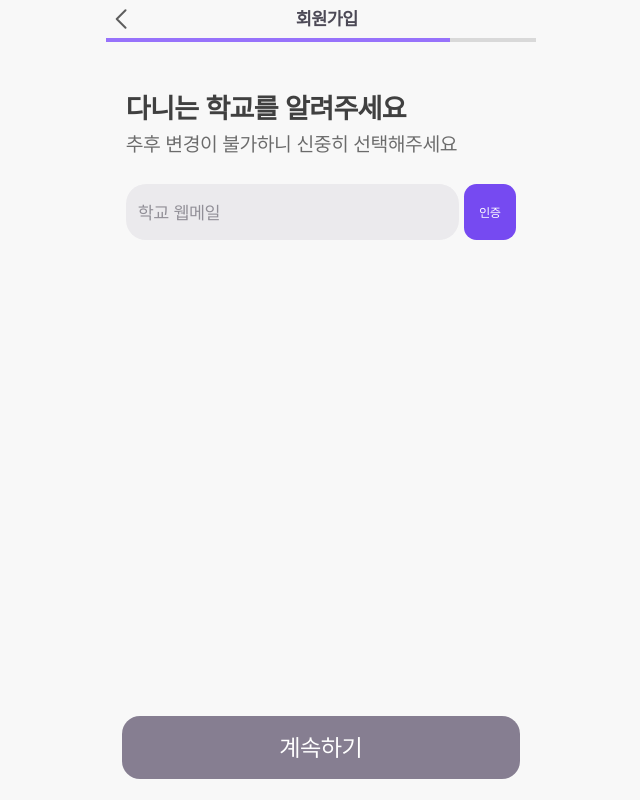
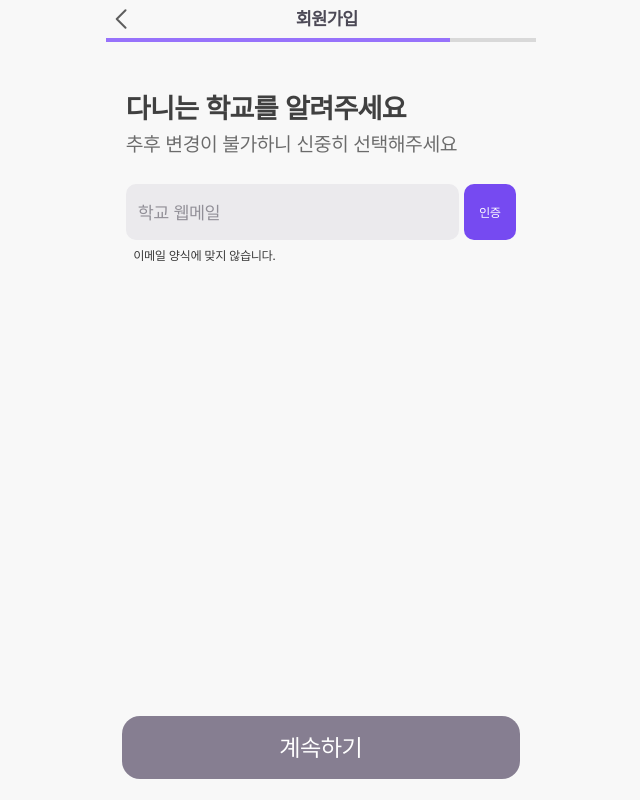
Before and after one commit to project-tingting/tingting_front, a Next.js app: page /join/university in a window 1280 px wide. Shown: the whole page, without its empty margins (319-959 px from the left). Built offline with nearby package versions, Linux system fonts and the light colour scheme; no server answers.

Commit message:
Feat: 전화번호 recoil 추가 및 이메일 정규표현식 수정

```diff
--- a/components/Join/FormElement.tsx
+++ b/components/Join/FormElement.tsx
@@ -8,11 +8,11 @@ type InputProps = {
 };
 
 export const StyledInput = styled.input<InputProps>`
-  ${(props) =>
-    props.sizing === 'large'
+  ${({ sizing }) =>
+    sizing === 'large'
       ? css`
           height: 5.6rem;
-          border-radius: 2rem;
+          border-radius: 1rem;
           padding: 1.2rem 0 1.1rem 1.2rem;
           background-color: ${({ theme }) => theme.colors.inputColor};
           color: #a7a7a7;
@@ -32,6 +32,7 @@ export const StyledInput = styled.input<InputProps>`
   &:focus {
     outline: none;
     border: 0.2rem solid ${({ theme }) => theme.colors.mainColor};
+    border-color: ${({ isIdValid, theme }) => !isIdValid && theme.colors.inputErrorColor};
   }
 
   &.error {
@@ -41,7 +42,7 @@ export const StyledInput = styled.input<InputProps>`
 
 export const ValidateButton = styled.button`
   width: 59px;
-  border-radius: 1.25rem;
+  border-radius: 1rem;
   background-color: ${({ theme }) => theme.colors.mainColor};
   color: ${({ theme }) => theme.colors.whiteColor};
   font-size: 1.25rem;
--- a/core/recoil/userInfoAtom.ts
+++ b/core/recoil/userInfoAtom.ts
@@ -10,5 +10,6 @@ export const userInfoState = atom<RegisterProps>({
     gender: '',
     userEmail: '',
     university: '',
+    phoneNumber: '',
   },
 });
--- a/pages/join/university.tsx
+++ b/pages/join/university.tsx
@@ -16,7 +16,7 @@ import InputMessage from '../../components/Join/InputMessage';
 
 export default function school() {
   const [schoolEmail, handleSchoolEmail] = useInput('');
-  const { handleClickValidateButton, data, isClickValidateButton } =
+  const { handleClickValidateButton, data, isClickValidateButton, isEmailValid } =
     useValidateUniversity(schoolEmail);
 
   const handleClickContinueButton = useCallback(() => {
@@ -36,9 +36,13 @@ export default function school() {
               sizing="large"
               placeholder="학교 웹메일"
               onChange={handleSchoolEmail}
+              isIdValid={isEmailValid}
             />
-            <ValidateButton onClick={handleClickValidateButton}>인증</ValidateButton>
+            <ValidateButton onClick={handleClickValidateButton} disabled={!isEmailValid}>
+              인증
+            </ValidateButton>
           </FormContainer>
+          {!isEmailValid && <InputMessage text="이메일 양식에 맞지 않습니다." />}
           {isClickValidateButton && !data && (
             <InputMessage text="인증메일을 보냈습니다. 메일을 확인해주세요." />
           )}
--- a/types/user.ts
+++ b/types/user.ts
@@ -10,4 +10,5 @@ export interface RegisterProps {
   gender: string;
   userEmail: string;
   university: string;
+  phoneNumber: string;
 }
--- a/util/checkIdValid.ts
+++ b/util/checkIdValid.ts
@@ -4,8 +4,8 @@ export const checkIdValid = (id: string): boolean => {
 };
 
 export const checkSchoolEmailValid = (email: string): boolean => {
-  console.log('hi');
-  return true;
+  const regExp = /^[0-9a-zA-Z]([-_.]?[0-9a-zA-Z])*@[0-9a-zA-Z]([-_.]?[0-9a-zA-Z])*.[a-zA-Z]{2,3}$/i;
+  return regExp.test(email);
 };
 
 export const checkPhoneNumValid = (phoneNum: string): boolean => {
--- a/util/hooks/useValidateUniversity.tsx
+++ b/util/hooks/useValidateUniversity.tsx
@@ -4,6 +4,7 @@ import { userInfoState } from '../../core/recoil/userInfoAtom';
 import { useQuery } from '@tanstack/react-query';
 
 import { userAPI } from '../../core/api/baseInstance';
+import { checkSchoolEmailValid } from '../checkIdValid';
 
 const checkValidation = async (schoolEmail: string) => {
   try {
@@ -16,10 +17,12 @@ const checkValidation = async (schoolEmail: string) => {
 
 export default function useValidateUniversity(schoolEmail: string) {
   const [isClickValidateButton, setIsClickValidateButton] = useState(false);
+  const [isEmailValid, setIsEmailValid] = useState(true);
   const [userInfo, setUserInfo] = useRecoilState(userInfoState);
 
   useEffect(() => {
     setUserInfo({ ...userInfo, userEmail: schoolEmail, university: '' });
+    setIsEmailValid(checkSchoolEmailValid(schoolEmail));
   }, [schoolEmail]);
 
   const handleClickValidateButton = async () => {
@@ -39,5 +42,5 @@ export default function useValidateUniversity(schoolEmail: string) {
     enabled: !!isClickValidateButton,
     refetchOnWindowFocus: 'always',
   });
-  return { handleClickValidateButton, data, isClickValidateButton };
+  return { handleClickValidateButton, data, isClickValidateButton, isEmailValid };
 }
```
Also changed, not shown: pages/join/phone.tsx (+13 -1 lines).
